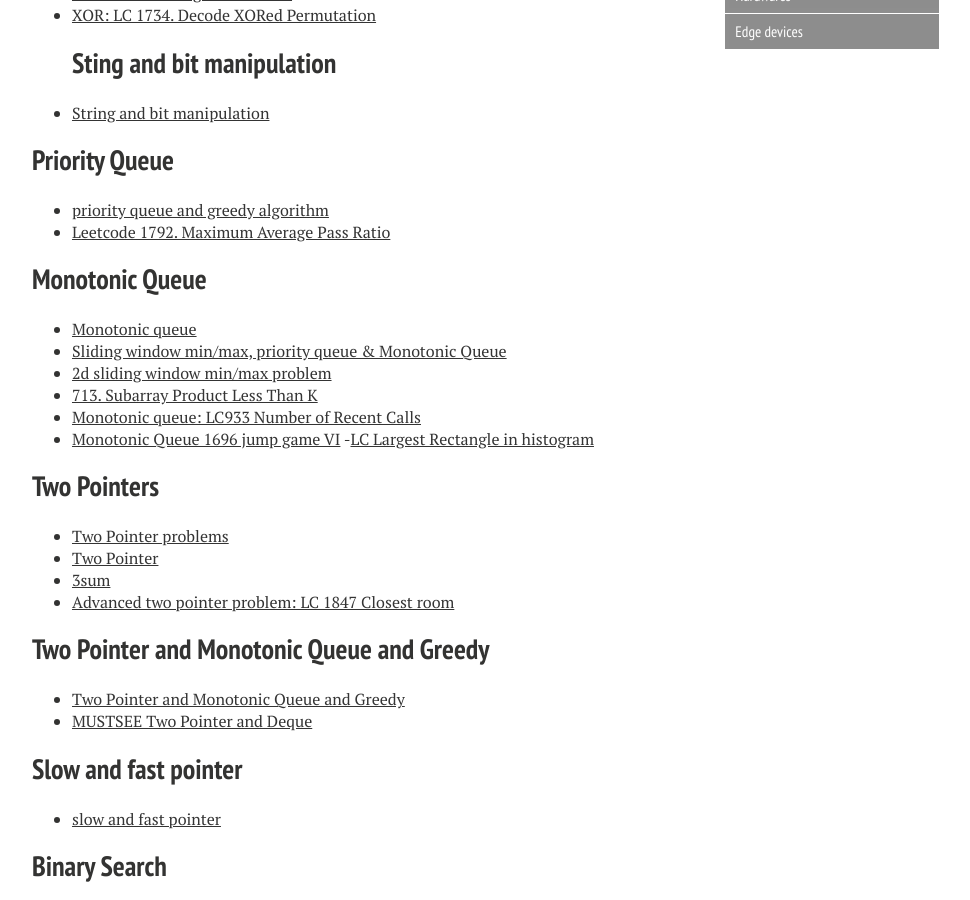
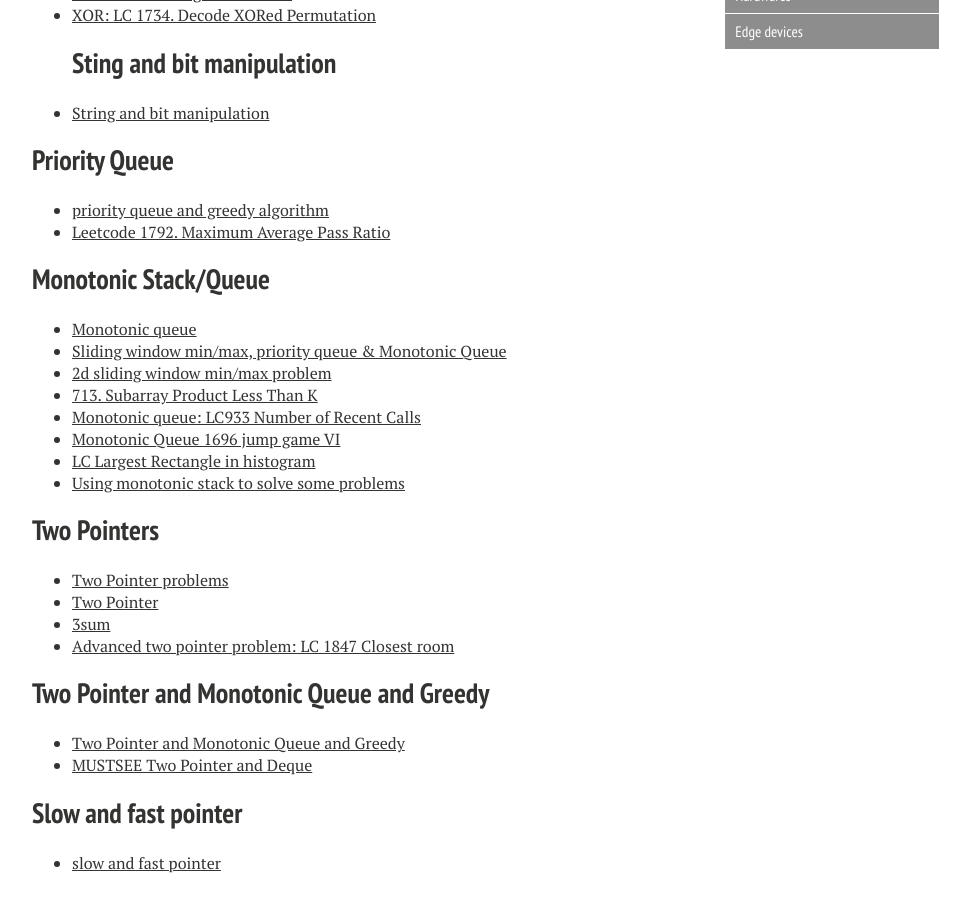
Before and after one commit to xiaokeshen/xiaokeshen.github.io, a Jekyll site: the page built from SoftwareEngineering/index.md, in a window 1280 px wide and 900 px high, scrolled down 4565 px. Shown: the whole window, without its empty margins (288-1258 px from the left). Built offline with Jekyll 4.4.1, drawn with Linux system fonts in a browser that asks for light colours; nearby versions of some CDN libraries; some of the changed text lies outside the part shown.

Commit message:
Add one more article

```diff
--- a/SoftwareEngineering/index.md
+++ b/SoftwareEngineering/index.md
@@ -162,14 +162,15 @@ My 'Serious' coding got started since I became a student as a Computer Science M
 - [priority queue and greedy algorithm](https://medium.com/@jim.morris.shen/priority-queue-greedy-8ea4097d7901?source=friends_link&sk=16381f36e6ea8b67a6510ba4ecf4016c)
 - [Leetcode 1792. Maximum Average Pass Ratio](https://jimmy-shen.medium.com/priority-queue-7263b28021a)
 
-## Monotonic Queue
+## Monotonic Stack/Queue
 - [Monotonic queue](https://medium.com/@jim.morris.shen/monotonic-queue-52d1472ee4e4?source=friends_link&sk=64cb46f421815aa4a002b375674faa74)
 - [Sliding window min/max, priority queue & Monotonic Queue](https://medium.com/@jim.morris.shen/sliding-window-min-max-priority-queue-monotonic-queue-ec77636cdc31?source=friends_link&sk=3c41b31a29a2fd879c1ff478e9777b2d)
 - [2d sliding window min/max problem](https://medium.com/@jim.morris.shen/2d-sliding-window-min-max-problem-e24b0c707a62?source=friends_link&sk=46498cedeb74b99fa2cd188e492184ba)
 - [713. Subarray Product Less Than K](https://medium.com/@jim.morris.shen/monotonic-queue-eecdf378ef7a)
 - [Monotonic queue: LC933 Number of Recent Calls](https://medium.com/@jim.morris.shen/monotonic-queue-lc933-number-of-recent-calls-c2e0d055ec55?source=friends_link&sk=0f696ce511e32665adaf64ee5415c1c3)
 - [Monotonic Queue 1696 jump game VI](https://jimmy-shen.medium.com/monotonic-queue-1696-jump-game-289e14c07a35)
--[LC Largest Rectangle in histogram](https://jimmy-shen.medium.com/lc-largest-rectangle-in-histogram-922b7aec7321)
+- [LC Largest Rectangle in histogram](https://jimmy-shen.medium.com/lc-largest-rectangle-in-histogram-922b7aec7321)
+- [Using monotonic stack to solve some problems](https://jimmy-shen.medium.com/using-monotonic-stack-to-solve-some-questions-5f72ee249472)
 
 ## Two Pointers
 - [Two Pointer problems](https://medium.com/@jim.morris.shen/two-pointers-5bc86424ffd4?source=friends_link&sk=20eb28ea867ad7f3a3e67b22fd5bf4f9)
```
